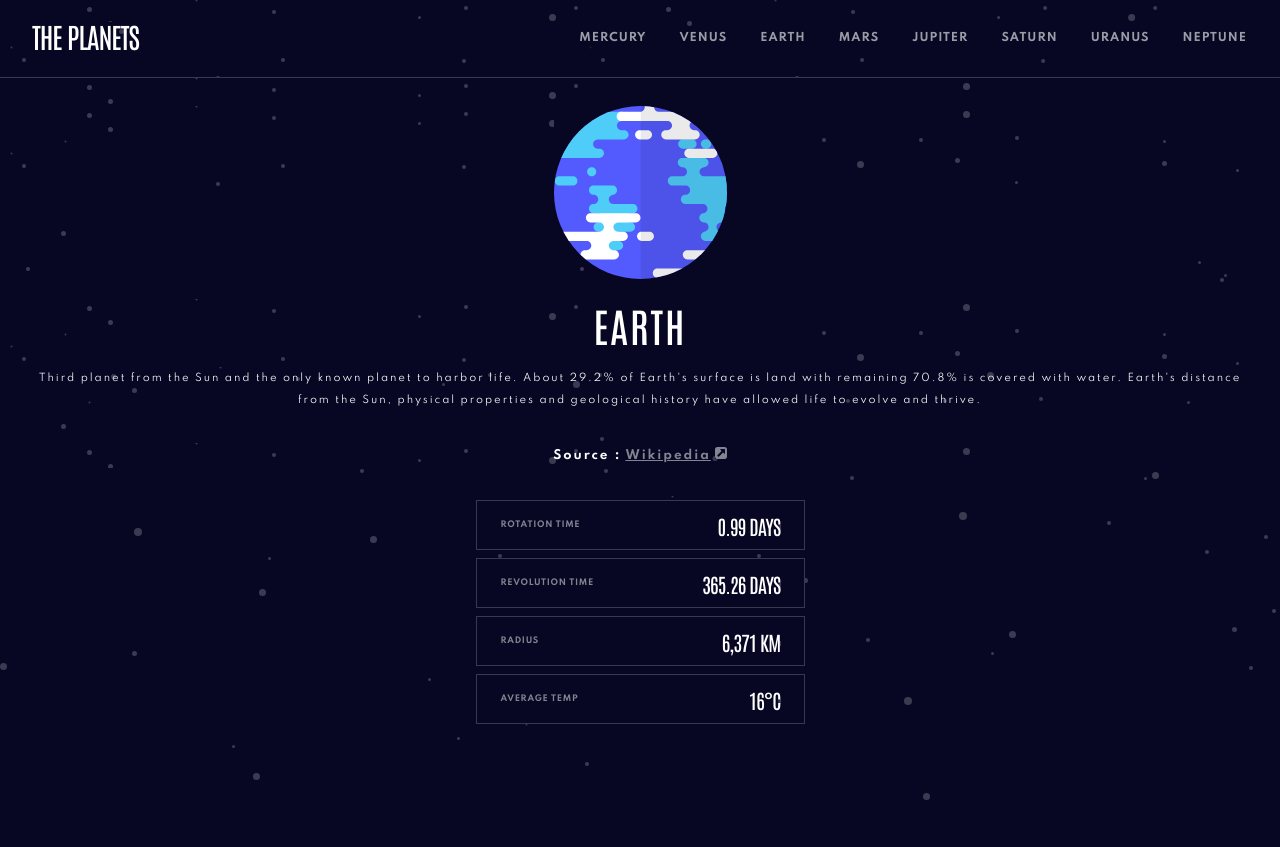
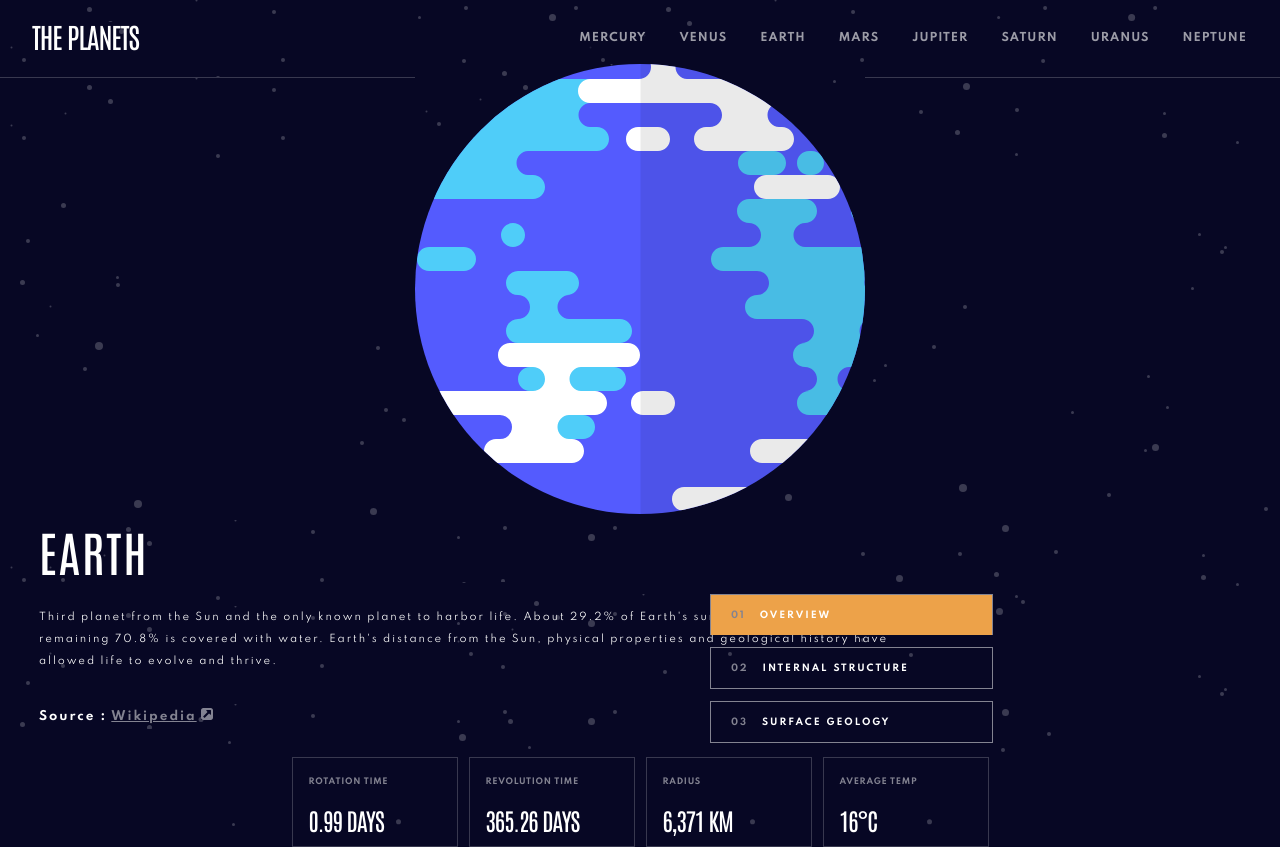
Before and after one commit to jNembhard/solar-system, a React (Create React App) app: page /Earth in a window 1280 px wide. Before the commit the page ends 800 px from the top, so only its background shows below. Built offline with nearby package versions, Linux system fonts and the light colour scheme.

Commit message:
Finished tablet responsiveness

```diff
--- a/src/components/atoms/PlanetDescription.js
+++ b/src/components/atoms/PlanetDescription.js
@@ -25,13 +25,22 @@ export default PlanetDescription;
 const Description = styled.div`
   color: ${(props) => props.theme.fontColor};
   text-align: center;
-  margin-top: 20px;
-  margin-bottom: 28px;
+  margin: 20px 0 28px;
+
+  @media ${(props) => props.theme.tablet} {
+    text-align: left;
+  }
 
   h1 {
     text-transform: uppercase;
     font-size: 40px;
     margin-bottom: 16px;
+
+    @media ${(props) => props.theme.tablet} {
+      font-size: 48px;
+      margin-bottom: 24px;
+      margin-left: 39px;
+    }
   }
 
   p {
@@ -40,10 +49,19 @@ const Description = styled.div`
     align-items: center;
     font-weight: ${(props) => props.theme.spartanRegular};
     margin: 0 24px 32px;
+
+    @media ${(props) => props.theme.tablet} {
+      margin: 0 390px 32px 39px;
+    }
   }
 
   div {
     font-size: 12px;
+
+    @media ${(props) => props.theme.tablet} {
+      margin-left: 39px;
+    }
+
     a {
       color: ${(props) => props.theme.buttonOutline};
       line-height: 25px;
--- a/src/components/atoms/PlanetMetrics.js
+++ b/src/components/atoms/PlanetMetrics.js
@@ -1,6 +1,5 @@
 import React from "react";
 import styled from "styled-components";
-import planets from "../../data/planets.json";
 
 function PlanetMetrics({ temperature, radius, revolution, rotation }) {
   const blocks = [
@@ -28,6 +27,10 @@ export default PlanetMetrics;
 const Metrics = styled.div`
   display: flex;
   flex-direction: column;
+
+  @media ${(props) => props.theme.tablet} {
+    flex-direction: row;
+  }
 `;
 
 const MetricContainer = styled.div`
@@ -41,6 +44,14 @@ const MetricContainer = styled.div`
   margin: 4px 0;
   background-image: none;
 
+  @media ${(props) => props.theme.tablet} {
+    width: 164px;
+    height: 88px;
+    display: unset;
+    flex-direction: column;
+    margin: 0 5.5px;
+  }
+
   p {
     position: relative;
     font-size: 8px;
@@ -50,6 +61,12 @@ const MetricContainer = styled.div`
     font-weight: ${(props) => props.theme.spartanBold};
     margin-left: 24px;
     background-image: none;
+
+    @media ${(props) => props.theme.tablet} {
+      margin: 16px 16px 0;
+      letter-spacing: 0.73px;
+      line-height: 16px;
+    }
 
     span {
       position: absolute;
@@ -64,6 +81,17 @@ const MetricContainer = styled.div`
       left: 190px;
       height: 100%;
       text-align: right;
+
+      @media ${(props) => props.theme.tablet} {
+        font-size: 24px;
+        letter-spacing: -0.9px;
+        height: 110%;
+        width: 100px;
+        top: 38px;
+        left: 0;
+        bottom: 19px;
+        text-align: left;
+      }
     }
   }
 `;
--- a/src/components/molecules/PlanetBlurb/BlurbOne.js
+++ b/src/components/molecules/PlanetBlurb/BlurbOne.js
@@ -9,6 +9,8 @@ function BlurbOne({
   overviewContent,
   overviewWikipedia,
   smallPlanet,
+  mediumPlanet,
+  largePlanet,
   temperature,
   radius,
   revolution,
@@ -17,6 +19,21 @@ function BlurbOne({
   return (
     <BlurbWrap>
       <PlanetWrap>
+        <picture>
+          <source
+            media="(min-width: 992px)"
+            srcset={imagePlanet}
+            alt={name}
+            width={largePlanet}
+            height={largePlanet}
+          />
+          <source
+            media="(min-width: 767px)"
+            srcset={imagePlanet}
+            alt={name}
+            width={mediumPlanet}
+            height={mediumPlanet}
+          />
           <img
             rel="preload"
             src={imagePlanet}
@@ -24,6 +41,7 @@ function BlurbOne({
             width={smallPlanet}
             height={smallPlanet}
           />
+        </picture>
         <PlanetDescription
           name={name}
           content={overviewContent}
@@ -55,4 +73,22 @@ const PlanetWrap = styled.div`
   flex-direction: column;
   align-items: center;
   justify-content: center;
+
+  picture {
+    display: inline-flex;
+    align-items: center;
+    justify-content: center;
+    width: 256px;
+    height: 256px;
+  }
+
+  @media ${(props) => props.theme.tablet} {
+    margin: unset;
+
+    picture {
+      width: 422px;
+      height: 422px;
+      /* border: 1px solid red; */
+    }
+  }
 `;
--- a/src/components/molecules/PlanetBlurb/BlurbThree.js
+++ b/src/components/molecules/PlanetBlurb/BlurbThree.js
@@ -10,6 +10,8 @@ function BlurbThree({
   imagePlanet,
   imageZoom,
   smallPlanet,
+  mediumPlanet,
+  largePlanet,
   temperature,
   radius,
   revolution,
@@ -17,19 +19,33 @@ function BlurbThree({
 }) {
   // const geologySize = {
   //   large: "163px 199px",
-  //   medium: "80px 93.25px",
-  //   small: "50px 58.28px",
-  // };
+
   return (
     <BlurbWrap>
       <PlanetWrap>
-        <PlanetImage
+        <PlanetImage>
+          <source
+            media="(min-width: 992px)"
+            srcset={imagePlanet}
+            alt={name}
+            width={largePlanet}
+            height={largePlanet}
+          />
+          <source
+            media="(min-width: 767px)"
+            srcset={imagePlanet}
+            alt={name}
+            width={mediumPlanet}
+            height={mediumPlanet}
+          />
+          <img
             rel="preload"
             src={imagePlanet}
             alt={name}
             width={smallPlanet}
             height={smallPlanet}
           />
+        </PlanetImage>
         <PlanetZoom src={imageZoom} alt="" />
         <DescriptionWrap>
           <PlanetDescription
@@ -60,9 +76,8 @@ const BlurbWrap = styled.div`
   justify-content: center;
 `;
 
-const PlanetImage = styled.img`
+const PlanetImage = styled.picture`
   position: relative;
-  margin: 47.5px 132px 0;
 `;
 
 const PlanetZoom = styled.img`
@@ -71,6 +86,13 @@ const PlanetZoom = styled.img`
   width: 55px;
   height: 58.28px;
   background-color: transparent;
+
+  @media ${(props) => props.theme.tablet} {
+    bottom: 0;
+    top: 250px;
+    width: 103px;
+    height: 113.5px;
+  }
 `;
 
 const PlanetWrap = styled.div`
@@ -81,8 +103,25 @@ const PlanetWrap = styled.div`
   flex-direction: column;
   align-items: center;
   justify-content: center;
+
+  picture {
+    display: inline-flex;
+    align-items: center;
+    justify-content: center;
+    width: 256px;
+    height: 256px;
+  }
+
+  @media ${(props) => props.theme.tablet} {
+    margin: unset;
+
+    picture {
+      width: 422px;
+      height: 422px;
+    }
+  }
 `;
 
 const DescriptionWrap = styled.div`
-  margin: 0 24px;
+  /* border: 1px solid red; */
 `;
--- a/src/components/molecules/PlanetBlurb/BlurbTwo.js
+++ b/src/components/molecules/PlanetBlurb/BlurbTwo.js
@@ -7,6 +7,8 @@ function BlurbTwo({
   imageInternal,
   name,
   smallPlanet,
+  mediumPlanet,
+  largePlanet,
   structureContent,
   structureWikipedia,
   temperature,
@@ -17,6 +19,21 @@ function BlurbTwo({
   return (
     <BlurbWrap>
       <PlanetWrap>
+        <picture>
+          <source
+            media="(min-width: 992px)"
+            srcset={imageInternal}
+            alt={name}
+            width={largePlanet}
+            height={largePlanet}
+          />
+          <source
+            media="(min-width: 767px)"
+            srcset={imageInternal}
+            alt={name}
+            width={mediumPlanet}
+            height={mediumPlanet}
+          />
           <img
             rel="preload"
             src={imageInternal}
@@ -24,6 +41,7 @@ function BlurbTwo({
             width={smallPlanet}
             height={smallPlanet}
           />
+        </picture>
         <PlanetDescription
           name={name}
           content={structureContent}
@@ -59,4 +77,21 @@ const PlanetWrap = styled.div`
   flex-direction: column;
   align-items: center;
   justify-content: center;
+
+  picture {
+    display: inline-flex;
+    align-items: center;
+    justify-content: center;
+    width: 256px;
+    height: 256px;
+  }
+
+  @media ${(props) => props.theme.tablet} {
+    margin: unset;
+
+    picture {
+      width: 422px;
+      height: 422px;
+    }
+  }
 `;
--- a/src/components/molecules/TopSelect.js
+++ b/src/components/molecules/TopSelect.js
@@ -3,6 +3,8 @@ import styled from "styled-components";
 import BlurbOne from "./PlanetBlurb/BlurbOne";
 import BlurbTwo from "./PlanetBlurb/BlurbTwo";
 import BlurbThree from "./PlanetBlurb/BlurbThree";
+import { theme } from "../../styles/theme";
+import { css } from "styled-components";
 
 function TopSelect({
   overviewContent,
@@ -50,13 +52,13 @@ function TopSelect({
           className={activeTab === "structure" ? "active" : ""}
           onClick={handleStructure}
         >
-          structure
+          <span>internal</span> structure
         </li>
         <li
           className={activeTab === "surface" ? "active" : ""}
           onClick={handleSurface}
         >
-          surface
+          surface <span style={{ "padding-left": "5px" }}>geology</span>
         </li>
       </ListWrap>
       <Outlet>
@@ -67,6 +69,8 @@ function TopSelect({
             overviewContent={overviewContent}
             overviewWikipedia={overviewWikipedia}
             smallPlanet={smallPlanet}
+            mediumPlanet={mediumPlanet}
+            largePlanet={largePlanet}
             temperature={temperature}
             radius={radius}
             revolution={revolution}
@@ -79,6 +83,8 @@ function TopSelect({
             structureContent={structureContent}
             structureWikipedia={structureWikipedia}
             smallPlanet={smallPlanet}
+            mediumPlanet={mediumPlanet}
+            largePlanet={largePlanet}
             temperature={temperature}
             radius={radius}
             revolution={revolution}
@@ -92,6 +98,8 @@ function TopSelect({
             geologyContent={geologyContent}
             geologyWikipedia={geologyWikipedia}
             smallPlanet={smallPlanet}
+            mediumPlanet={mediumPlanet}
+            largePlanet={largePlanet}
             temperature={temperature}
             radius={radius}
             revolution={revolution}
@@ -105,6 +113,31 @@ function TopSelect({
   );
 }
 
+export const PlanetColors = css`
+  ${({ name, planet }) => {
+    switch (name || planet) {
+      case "Mercury":
+        return theme.mercury;
+      case "Venus":
+        return theme.venus;
+      case "Earth":
+        return theme.earth;
+      case "Mars":
+        return theme.mars;
+      case "Jupiter":
+        return theme.jupiter;
+      case "Saturn":
+        return theme.saturn;
+      case "Uranus":
+        return theme.uranus;
+      case "Neptune":
+        return theme.neptune;
+      default:
+        return theme.venus;
+    }
+  }};
+`;
+
 export default TopSelect;
 
 const Top = styled.div`
@@ -114,30 +147,65 @@ const Top = styled.div`
   font-weight: ${(props) => props.theme.spartanBold};
   letter-spacing: 1.93px;
   border-bottom: 1px solid ${(props) => props.theme.default};
+
+  @media ${(props) => props.theme.tablet} {
+    position: relative;
+  }
 `;
 
-const Outlet = styled.div`
-  /* height: 100%; */
-`;
+const Outlet = styled.div``;
 
 const ListWrap = styled.div`
   display: flex;
   align-items: center;
   justify-content: center;
+
   @media ${(props) => props.theme.tablet} {
-    display: none;
+    flex-direction: column;
+    position: absolute;
+    background-color: transparent;
+    top: 516px;
+    right: 24px;
+    left: 447px;
   }
+
   li {
     list-style-type: none;
     margin: 0 24px;
     cursor: pointer;
     text-transform: uppercase;
 
+    @media ${(props) => props.theme.tablet} {
+      width: 281px;
+      height: 40px;
+      display: inline-flex;
+      align-items: center;
+      counter-increment: custom-counter-style;
+      border: 1px solid ${(props) => props.theme.buttonOutline};
+      color: ${(props) => props.theme.fontColor};
+      margin-bottom: 12px;
+      background: transparent;
+
+      &:before {
+        content: "0" counter(custom-counter-style);
+        margin: 0 14px 0 20px;
+        color: ${(props) => props.theme.buttonOutline};
+        /* color: ${PlanetColors}; */
+      }
+    }
+
     &:hover {
       border-bottom: 5px solid ${(props) => props.theme.mercury};
       margin-top: 23px;
       padding-bottom: 18px;
       color: ${(props) => props.theme.fontColor};
+
+      @media ${(props) => props.theme.tablet} {
+        border-bottom: unset;
+        background-color: ${(props) => props.theme.default};
+        margin-top: unset;
+        padding-bottom: unset;
+      }
     }
 
     &.active {
@@ -145,6 +213,24 @@ const ListWrap = styled.div`
       margin-top: 23px;
       padding-bottom: 18px;
       color: ${(props) => props.theme.fontColor};
+
+      @media ${(props) => props.theme.tablet} {
+        border-bottom: unset;
+        /* border: 1px solid ${(props) => props.theme.mercury}; */
+        /* background-color: ${(props) => props.theme.venus};*/
+        background-color: ${PlanetColors};
+        margin-top: unset;
+        padding-bottom: unset;
+      }
+    }
+
+    span {
+      display: none;
+      @media ${(props) => props.theme.tablet} {
+        display: unset;
+        padding-right: 5px;
+        background: transparent;
+      }
     }
   }
 `;
--- a/src/components/organisms/Navbar.js
+++ b/src/components/organisms/Navbar.js
@@ -7,7 +7,6 @@ import { Link } from "react-router-dom";
 function NavBar() {
   const [modalOpen, setModalOpen] = useState(false);
   const [opacity, setOpacity] = useState(1);
-  const [activeTab, setActiveTab] = useState(theme.mercury);
 
   const toggle = () => setModalOpen(!modalOpen);
 
--- a/src/components/organisms/PlanetInfo.js
+++ b/src/components/organisms/PlanetInfo.js
@@ -1,8 +1,6 @@
 import React from "react";
 import TopSelect from "../molecules/TopSelect";
 import styled from "styled-components";
-import PlanetMetrics from "../atoms/PlanetMetrics";
-// import PlanetDescription from "../atoms/PlanetDescription";
 
 function PlanetInfo({
   imagePlanet,
@@ -56,22 +54,4 @@ const InfoWrap = styled.div`
   flex-direction: column;
   align-items: center;
   justify-content: center;
-  /* display: flex;
-  flex-direction: column;
-  align-items: center;
-  justify-content: center; */
 `;
-
-const PlanetWrap = styled.div`
-  /* margin-top: 400px; */
-  font-size: 10px;
-  color: white;
-  display: flex;
-  flex-direction: column;
-  align-items: center;
-  justify-content: center;
-`;
-
-const ImageWrap = styled.div`
-  /* margin: 95px 132px 98px; */
-`;
```
Lines whose indentation alone changed are shown as unchanged.
